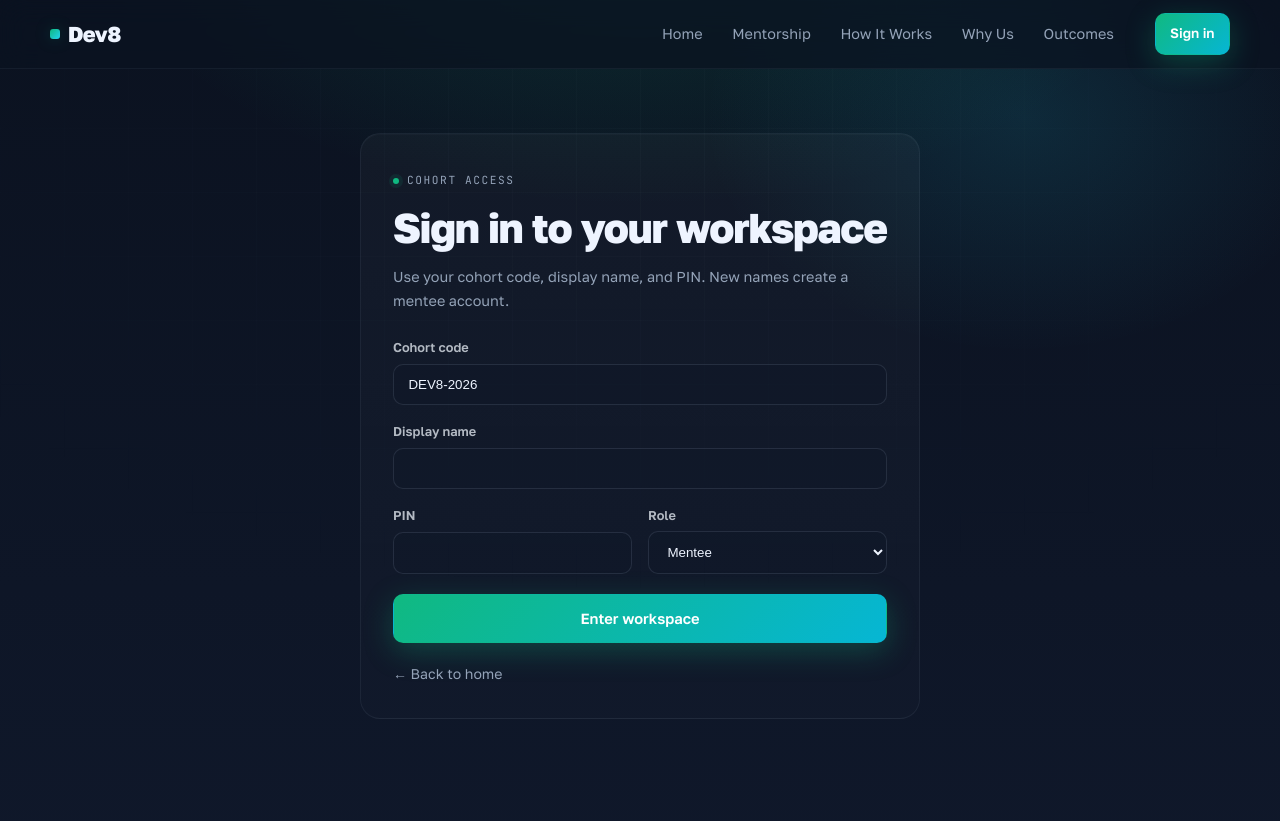
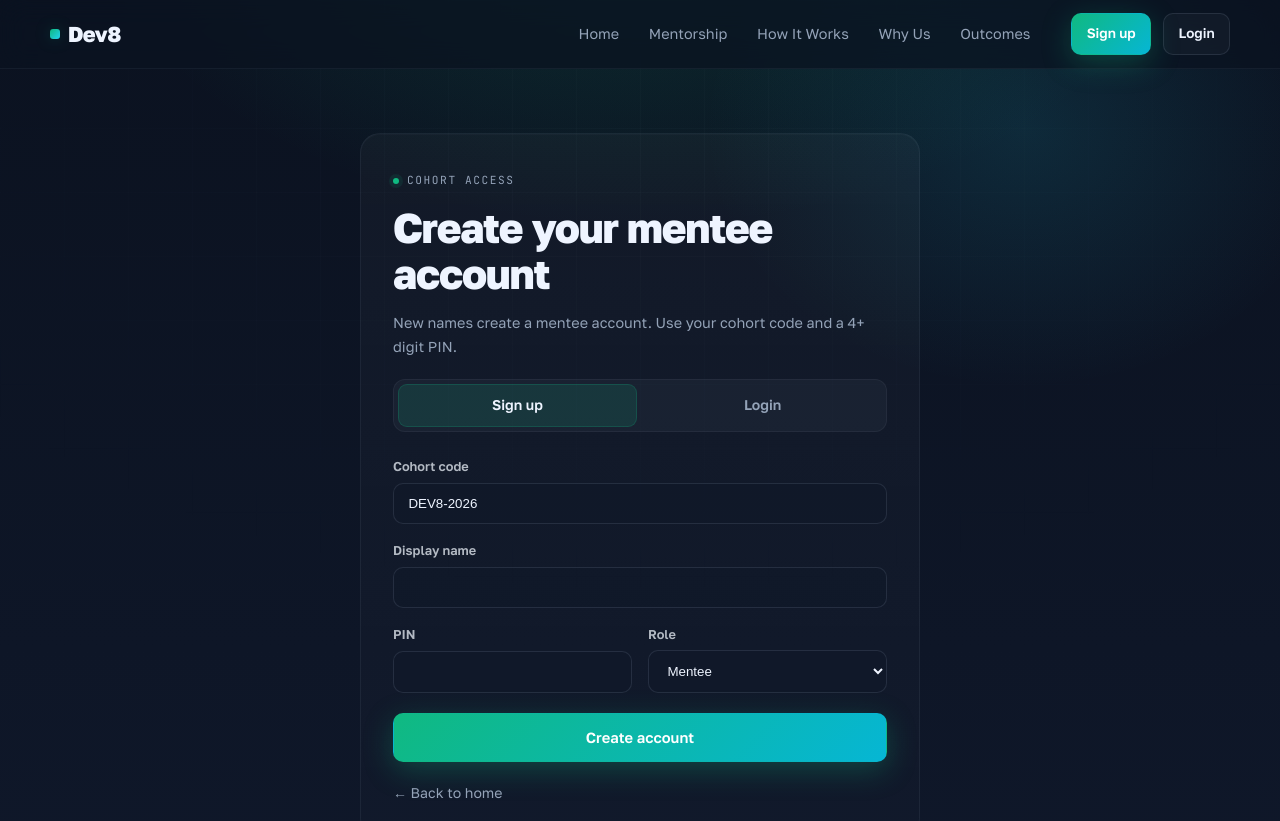
Before and after one commit to Rabado256/WEEK_8, a React (Vite) app in the folder client/: page /login in a window 1280 px wide. Shown: the top 821 px of the page. Built offline with nearby package versions, Linux system fonts and the light colour scheme; no server answers.

Commit message:
feat: add signup and login auth modes
Show Sign up/Login in header and add auth mode toggle with mode-aware copy.

```diff
--- a/client/src/components/AuthGatePage.jsx
+++ b/client/src/components/AuthGatePage.jsx
@@ -1,9 +1,12 @@
 import { useState } from "react";
-import { useNavigate, Link } from "react-router-dom";
+import { useLocation, useNavigate, Link } from "react-router-dom";
 import { api, getSession, setSession } from "../utils/api";
 
 export default function AuthGatePage() {
   const existing = getSession();
+  const loc = useLocation();
+  const initialMode = loc.state?.mode === "login" ? "login" : "signup";
+  const [mode, setMode] = useState(initialMode);
   const [form, setForm] = useState({ cohortCode: existing?.cohort?.code || "DEV8-2026", displayName: "", pin: "", role: "MENTEE" });
   const [error, setError] = useState("");
   const [loading, setLoading] = useState(false);
@@ -26,8 +29,12 @@ export default function AuthGatePage() {
       <div className="container auth-wrap">
         <div className="ws-card auth-card">
           <p className="ws-eyebrow"><span />Cohort access</p>
-          <h1 className="auth-title">Sign in to your workspace</h1>
-          <p className="ds-muted">Use your cohort code, display name, and PIN. New names create a mentee account.</p>
+          <h1 className="auth-title">{mode === "signup" ? "Create your mentee account" : "Welcome back"}</h1>
+          <p className="ds-muted">{mode === "signup" ? "New names create a mentee account. Use your cohort code and a 4+ digit PIN." : "Sign in with your cohort code, display name, and PIN."}</p>
+          <div className="auth-mode" role="tablist" aria-label="Auth mode">
+            <button type="button" className={mode === "signup" ? "is-active" : ""} onClick={() => setMode("signup")}>Sign up</button>
+            <button type="button" className={mode === "login" ? "is-active" : ""} onClick={() => setMode("login")}>Login</button>
+          </div>
           <form onSubmit={submit} className="auth-form">
             <label className="auth-field"><span>Cohort code</span><input required value={form.cohortCode} onChange={(e) => set("cohortCode", e.target.value)} /></label>
             <label className="auth-field"><span>Display name</span><input required value={form.displayName} onChange={(e) => set("displayName", e.target.value)} /></label>
@@ -38,7 +45,7 @@ export default function AuthGatePage() {
               </label>
             </div>
             {error && <div className="d-alert">{error}</div>}
-            <button className="btn btn-primary auth-submit" disabled={loading}>{loading ? "Signing in..." : "Enter workspace"}</button>
+            <button className="btn btn-primary auth-submit" disabled={loading}>{loading ? "Please wait..." : mode === "signup" ? "Create account" : "Login"}</button>
           </form>
           <p className="auth-back"><Link to="/">← Back to home</Link></p>
         </div>
--- a/client/src/components/SiteHeader.jsx
+++ b/client/src/components/SiteHeader.jsx
@@ -25,7 +25,10 @@ export default function SiteHeader() {
               <button className="btn site-btn" onClick={() => { clearSession(); nav("/login"); }}>Sign out</button>
             </>
           ) : (
-            <Link className="btn btn-primary site-btn" to="/login">Sign in</Link>
+            <>
+              <Link className="btn btn-primary site-btn" to="/login" state={{ mode: "signup" }}>Sign up</Link>
+              <Link className="btn site-btn" to="/login" state={{ mode: "login" }}>Login</Link>
+            </>
           )}
         </div>
       </div>
--- a/client/src/styles/layout.css
+++ b/client/src/styles/layout.css
@@ -191,3 +191,6 @@ strong { color: var(--text); }
 @media (max-width: 640px) { .site-nav { margin-left: 0; margin-right: 0; } }
 .site-nav a { white-space: nowrap; }
 @media (max-width: 920px) { .site-nav a[href*="#"] { display: none; } }
+.auth-mode { display: grid; grid-template-columns: 1fr 1fr; gap: .4rem; margin-top: 1.25rem; padding: .25rem; border-radius: 12px; background: rgba(148,163,184,.06); border: 1px solid rgba(148,163,184,.08); }
+.auth-mode button { border: 0; background: transparent; color: var(--muted); padding: .65rem .75rem; border-radius: 9px; font: inherit; font-size: .88rem; font-weight: 600; cursor: pointer; }
+.auth-mode button.is-active { background: rgba(16,185,129,.14); color: var(--text); box-shadow: inset 0 0 0 1px rgba(16,185,129,.2); }
```
